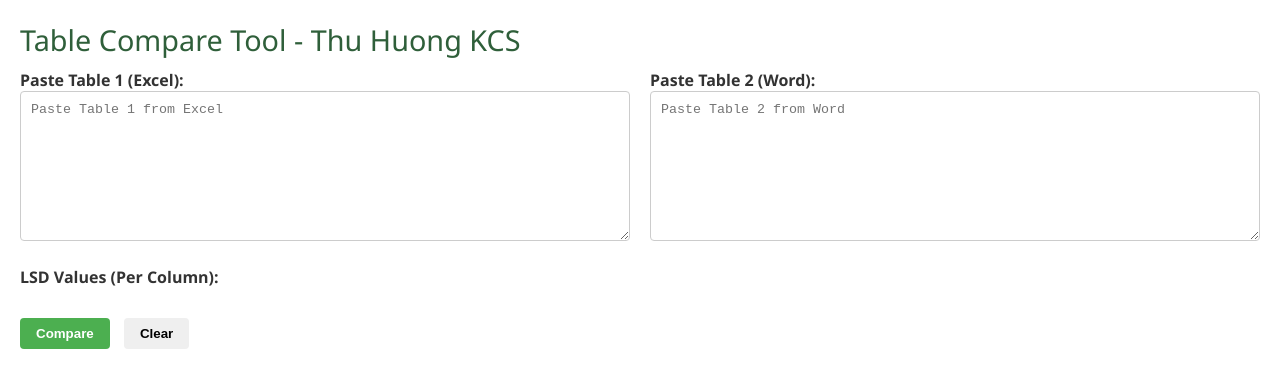
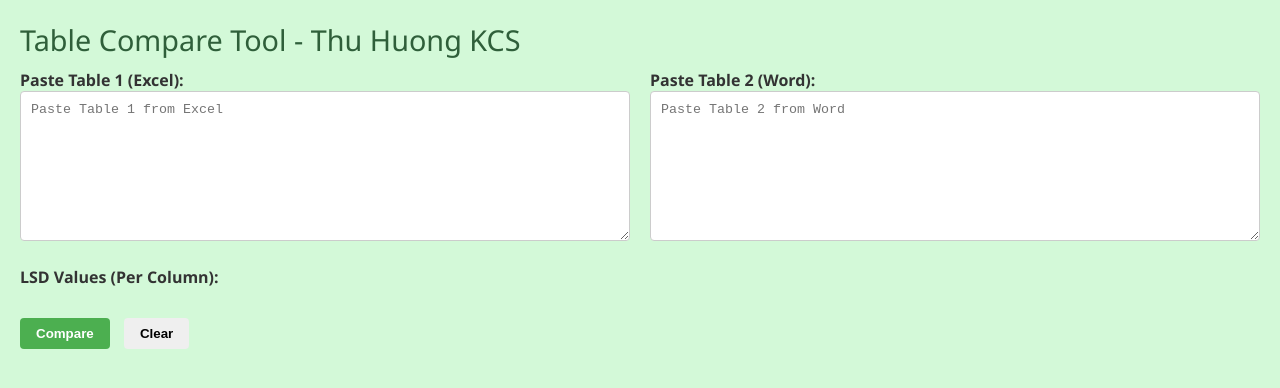
Before and after one commit to fx20043/thuhuong.kcs.tinhphanlop, a plain HTML site: page index.html in a window 1280 px wide. Drawn offline with Linux system fonts and the light colour scheme.

Commit message:
Update background color

```diff
--- a/index.html
+++ b/index.html
@@ -9,6 +9,7 @@
       font-family: "Segoe UI", Tahoma, Geneva, Verdana, sans-serif;
       margin: 20px;
       color: #333;
+      background-color: #d3f9d8;
     }
 
     h1, h3 {
```
